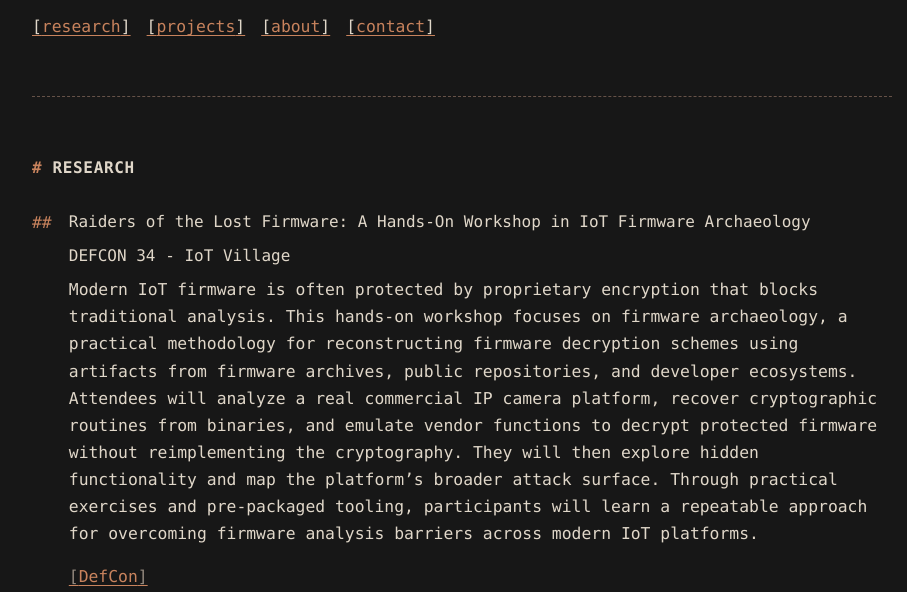
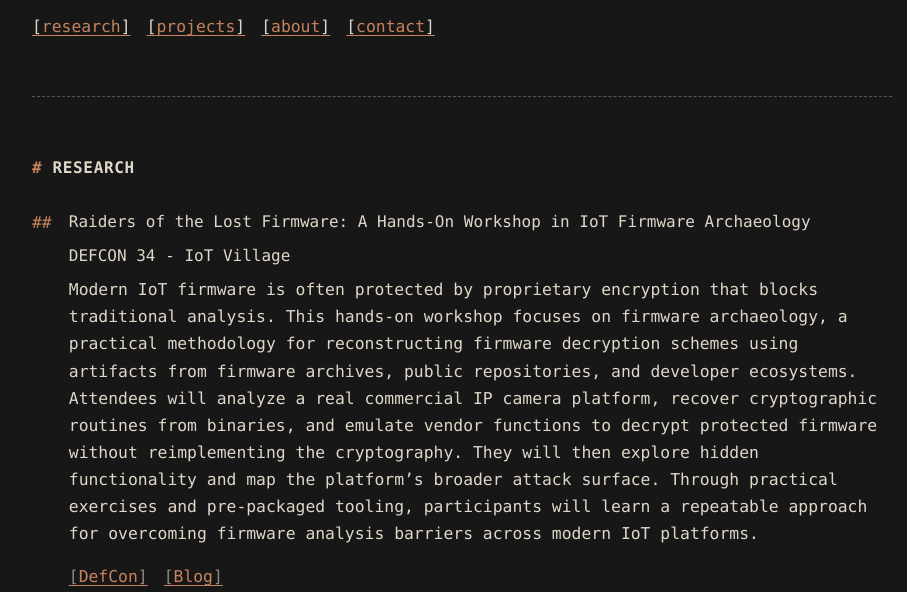
Before and after one commit to pyno/pyno.github.io, a plain HTML site: page index.html in a window 1280 px wide. Shown: the part 208-800 px from the top of the page, without its empty margins (178-1085 px from the left). Drawn offline with Linux system fonts and the light colour scheme.

Commit message:
Add Nozomi FAT blog reference

```diff
--- a/index.html
+++ b/index.html
@@ -47,7 +47,8 @@
           <h3>Raiders of the Lost Firmware: A Hands-On Workshop in IoT Firmware Archaeology</h3>
           <h3>DEFCON 34 - IoT Village</h3>
           <p>Modern IoT firmware is often protected by proprietary encryption that blocks traditional analysis. This hands-on workshop focuses on firmware archaeology, a practical methodology for reconstructing firmware decryption schemes using artifacts from firmware archives, public repositories, and developer ecosystems. Attendees will analyze a real commercial IP camera platform, recover cryptographic routines from binaries, and emulate vendor functions to decrypt protected firmware without reimplementing the cryptography. They will then explore hidden functionality and map the platform’s broader attack surface. Through practical exercises and pre-packaged tooling, participants will learn a repeatable approach for overcoming firmware analysis barriers across modern IoT platforms.</p>
-          <p class="links"><a href="https://info.defcon.org/defcon34/content/66822" target="_blank" rel="noreferrer">DefCon</a></p>
+          <p class="links"><a href="https://info.defcon.org/defcon34/content/66822" target="_blank" rel="noreferrer">DefCon</a>
+          <a href="https://www.nozominetworks.com/blog/firmware-archaeology-toolset-ai-assisted-methodology-from-encrypted-firmware-to-a-0-click-rce" target="_blank" rel="noreferrer">Blog</a></p>
         </article>
 
 
```
